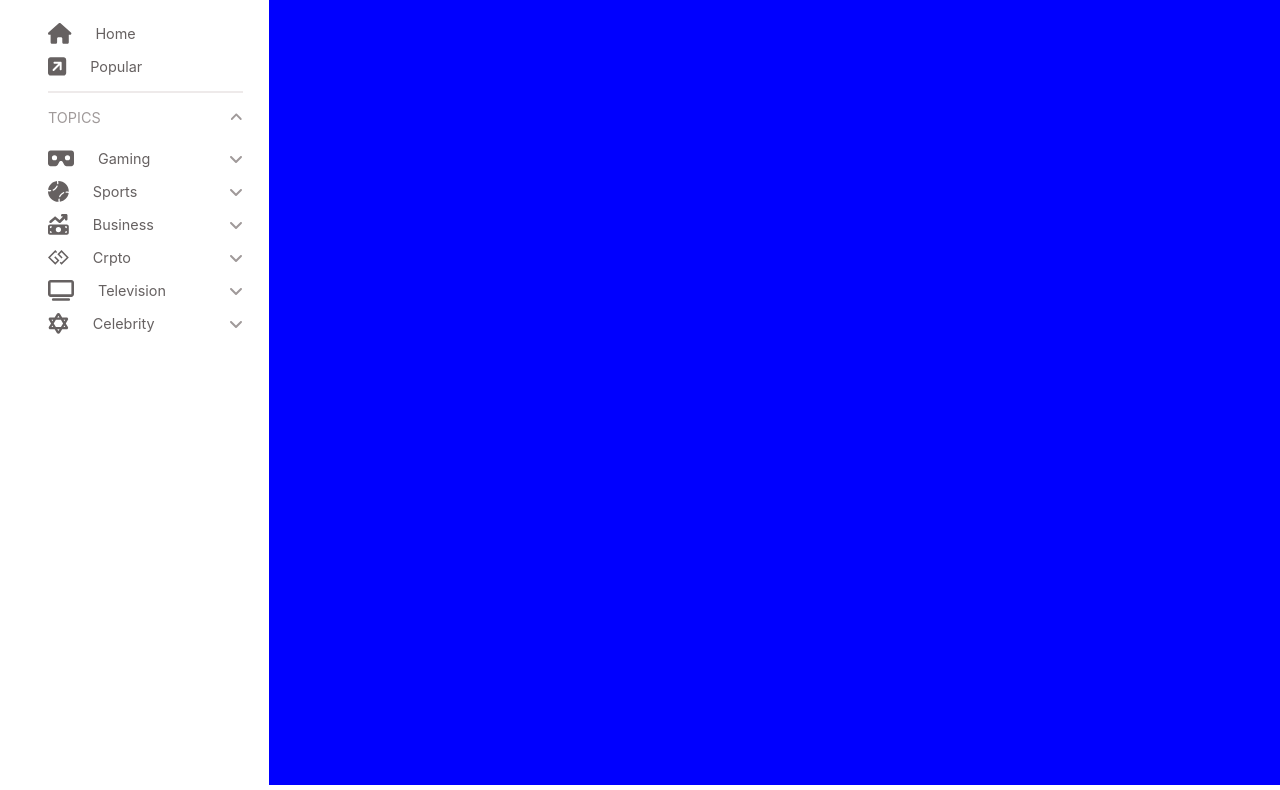
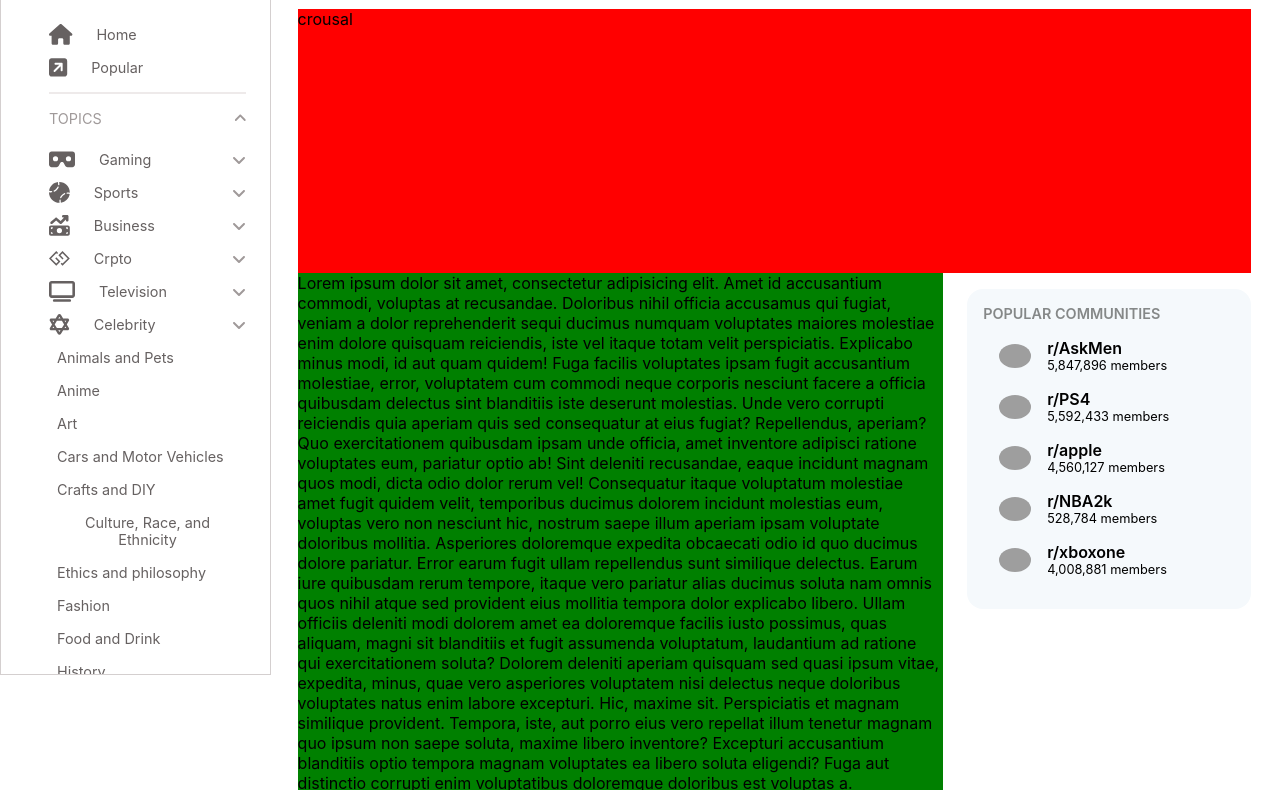
Before and after one commit to devsharma2208/Reddit-React-Clone---React-Project-2---m2j8eo3lwprp, a React app: page / in a window 1280 px wide. Shown: the part 80-870 px from the top of the page. Built offline with nearby package versions, Linux system fonts and the light colour scheme; grey boxes are pictures that could not be loaded.

Commit message:
add left side fixed content

```diff
--- a/src/components/Left_side_Bar/Left_side_Bar.css
+++ b/src/components/Left_side_Bar/Left_side_Bar.css
@@ -3,19 +3,21 @@
   display: grid;
   grid-template-columns: 2fr 8fr;
   grid-column-gap: 1rem;
-  height: 100vh;
+  /* height: 100vh; */
 }
 #leftSideBar_id::-webkit-scrollbar {
   width: 0.4rem;
 }
 .leftSide_bar {
+  position: sticky;
+  border: 0.015rem solid rgb(212, 207, 207);
   top: 4.08rem;
   /* background-color: aqua; */
   /* --scrollbarBG: #cfd8dc; */
   --thumbBG: #bcc0c3;
-  width: 77%;
-  position: sticky;
+  width: 78%;
   height: 78vh;
+  /* height: fit-content; */
   overflow-y: scroll;
   overflow-x: hidden;
   padding: 2rem 1.5rem 2rem 3rem;
@@ -30,11 +32,7 @@
   border-radius: 6px;
   border: 3px solid var(--scrollbarBG);
 }
-.right-side-bar {
-  background-color: blue;
-  /* height: 100vh; */
-  position: static;
-}
+
 .left-name-icons {
   display: flex;
   gap: 1rem;
--- a/src/components/Left_side_Bar/Left_side_Bar.jsx
+++ b/src/components/Left_side_Bar/Left_side_Bar.jsx
@@ -13,6 +13,7 @@ import {
 import { FontAwesomeIcon } from "@fortawesome/react-fontawesome";
 import React, { useState } from "react";
 import "./Left_side_Bar.css";
+import Right_side_bar from "../Right_side_bar/Right_side_bar";
 
 const Left_side_Bar = () => {
   const [topicsshow, setTopicsShow] = useState(true);
@@ -24,7 +25,7 @@ const Left_side_Bar = () => {
   const [celebrityShow, setCelebrityShow] = useState(false);
   return (
     <section className="main-container">
-      <div className="leftSide_bar" id="leftSideBar_id">
+      <aside className="leftSide_bar" id="leftSideBar_id">
         <div className="left-side-bar-top-content">
           <div className="left-name-icons">
             <FontAwesomeIcon className="icons-left-side" icon={faHouse} />
@@ -270,11 +271,181 @@ const Left_side_Bar = () => {
                   </div>
                 </div>
               )}
+              <div className="left-name-icons">
+                <p>Animals and Pets</p>
+              </div>
+              <div className="left-name-icons">
+                <p>Anime</p>
+              </div>
+              <div className="left-name-icons">
+                <p>Art</p>
+              </div>
+              <div className="left-name-icons">
+                <p>Cars and Motor Vehicles</p>
+              </div>
+              <div className="left-name-icons">
+                <p>Crafts and DIY</p>
+              </div>
+              <div className="left-name-icons">
+                <p>Culture, Race, and Ethnicity</p>
+              </div>
+              <div className="left-name-icons">
+                <p>Ethics and philosophy</p>
+              </div>
+              <div className="left-name-icons">
+                <p>Fashion</p>
+              </div>
+              <div className="left-name-icons">
+                <p>Food and Drink</p>
+              </div>
+              <div className="left-name-icons">
+                <p>History</p>
+              </div>
+              <div className="left-name-icons">
+                <p>Hobbies</p>
+              </div>
+              <div className="left-name-icons">
+                <p>Law</p>
+              </div>
+              <div className="left-name-icons">
+                <p>Learning and Education</p>
+              </div>
+              <div className="left-name-icons">
+                <p>Military</p>
+              </div>
+              <div className="left-name-icons">
+                <p>Movies</p>
+              </div>
+              <div className="left-name-icons">
+                <p>Music</p>
+              </div>
+              <div className="left-name-icons">
+                <p>Place</p>
+              </div>
+              <div className="left-name-icons">
+                <p>Pocasts and Streamers</p>
+              </div>
+              <div className="left-name-icons">
+                <p>Politics</p>
+              </div>
+              <div className="left-name-icons">
+                <p>Programming </p>
+              </div>
+              <div className="left-name-icons">
+                <p>Reading,Writing,and Literature</p>
+              </div>
+              <div className="left-name-icons">
+                <p>Religion and Spirituality</p>
+              </div>
+              <div className="left-name-icons">
+                <p>Science</p>
+              </div>
+              <div className="left-name-icons">
+                <p>Tabletop Games</p>
+              </div>
+              <div className="left-name-icons">
+                <p>Technology</p>
+              </div>
+              <div className="left-name-icons">
+                <p>Travel</p>
+              </div>
+              <div
+                className="left-topics"
+                onClick={() => {
+                  setTopicsShow((old) => {
+                    return !old;
+                  });
+                }}
+              >
+                {" "}
+                <p>RESOURES</p>
+                {topicsshow ? (
+                  <FontAwesomeIcon icon={faAngleUp} />
+                ) : (
+                  <FontAwesomeIcon icon={faAngleDown} />
+                )}
+              </div>
+              <div className="left-name-icons">
+                <p>About Reddit</p>
+              </div>
+              <div className="left-name-icons">
+                <p>Advertise</p>
+              </div>
+              <div className="left-name-icons">
+                <p>Help</p>
+              </div>
+              <div className="left-name-icons">
+                <p>Blog</p>
+              </div>
+              <div className="left-name-icons">
+                <p>Careers</p>
+              </div>
+              <div className="left-name-icons">
+                <p>Press</p>
+              </div>
             </div>
           )}
+          <div>
+            <div className="left-name-icons">
+              <p>Communities</p>
+            </div>
+            <div className="left-name-icons">
+              <p>Best of Reddit</p>
+            </div>
+            <div className="left-name-icons">
+              <p>Topics</p>
+            </div>
+          </div>
+          <div>
+            <div className="left-name-icons">
+              <p>Content Policy</p>
+            </div>
+            <div className="left-name-icons">
+              <p>Privacy Policy</p>
+            </div>
+            <div className="left-name-icons">
+              <p>User Agreement</p>
+            </div>
+          </div>
+          <div
+            className="left-topics"
+            onClick={() => {
+              setTopicsShow((old) => {
+                return !old;
+              });
+            }}
+          >
+            {" "}
+            <p>POPULAR POSTS</p>
+            {topicsshow ? (
+              <FontAwesomeIcon icon={faAngleUp} />
+            ) : (
+              <FontAwesomeIcon icon={faAngleDown} />
+            )}
+          </div>
+          <div>
+            <p>English / Global</p>
+          </div>
+          <div>
+            <p>Deutsch</p>
+          </div>
+          <div>
+            <p>Espanol</p>
+          </div>
+          <div>
+            <p>Francais</p>
+          </div>
+          <div>
+            <p>Italiano</p>
+          </div>
+          <div>
+            <p>Portugues</p>
+          </div>
         </div>
-      </div>
-      <div className="right-side-bar"></div>
+      </aside>
+      <main className="right-side-bar">
+        <Right_side_bar />
+      </main>
     </section>
   );
 };
--- /dev/null
+++ b/src/components/Right_side_bar/Right_side_bar.css
@@ -0,0 +1,58 @@
+.right-side-bar {
+  margin: 1.5rem 1.8rem;
+  /* background-color: blue; */
+  /* height: 200vh; */
+  position: static;
+}
+.right_side_bar_container {
+}
+.right_Side-crousal {
+  height: 33vh;
+  background: red;
+}
+.right_side_content {
+  display: grid;
+  grid-template-columns: 5fr 2.2fr;
+  grid-gap: 1.5rem;
+}
+.right_right_all_content {
+  background-color: green;
+  height: fit-content;
+
+  /* overflow-y: scroll; */
+  /* scrollbar-color: red; */
+}
+.right_side_popular_community {
+  position: sticky;
+  top: 5rem;
+  height: fit-content;
+  background-color: rgb(245, 249, 252);
+  margin: 1rem 0;
+  border-radius: 1rem;
+}
+.right-sird-content-fixed {
+  padding: 1rem;
+  > p {
+    font-size: 0.9rem;
+    font-weight: 600;
+    color: rgb(133, 136, 136);
+  }
+}
+.fixed-right-content-text-container {
+  margin: 1rem;
+}
+.fixed-right-content-text {
+  display: flex;
+  justify-content: flex-start;
+  align-items: center;
+  gap: 1rem;
+  margin: 1rem 0;
+}
+.single-user-content {
+  > div {
+    font-weight: 600;
+  }
+  > p {
+    font-size: 0.8rem;
+  }
+}
--- /dev/null
+++ b/src/components/Right_side_bar/Right_side_bar.jsx
@@ -0,0 +1,195 @@
+import React from "react";
+import "./Right_side_bar.css";
+
+const Right_side_bar = () => {
+  return (
+    <section className="right_side_bar_container">
+      <div className="right_Side-crousal">crousal</div>
+      <div className="right_side_content">
+        <div className="right_right_all_content">
+          <p>
+            Lorem ipsum dolor sit amet, consectetur adipisicing elit. Amet id
+            accusantium commodi, voluptas at recusandae. Doloribus nihil officia
+            accusamus qui fugiat, veniam a dolor reprehenderit sequi ducimus
+            numquam voluptates maiores molestiae enim dolore quisquam
+            reiciendis, iste vel itaque totam velit perspiciatis. Explicabo
+            minus modi, id aut quam quidem! Fuga facilis voluptates ipsam fugit
+            accusantium molestiae, error, voluptatem cum commodi neque corporis
+            nesciunt facere a officia quibusdam delectus sint blanditiis iste
+            deserunt molestias. Unde vero corrupti reiciendis quia aperiam quis
+            sed consequatur at eius fugiat? Repellendus, aperiam? Quo
+            exercitationem quibusdam ipsam unde officia, amet inventore adipisci
+            ratione voluptates eum, pariatur optio ab! Sint deleniti recusandae,
+            eaque incidunt magnam quos modi, dicta odio dolor rerum vel!
+            Consequatur itaque voluptatum molestiae amet fugit quidem velit,
+            temporibus ducimus dolorem incidunt molestias eum, voluptas vero non
+            nesciunt hic, nostrum saepe illum aperiam ipsam voluptate doloribus
+            mollitia. Asperiores doloremque expedita obcaecati odio id quo
+            ducimus dolore pariatur. Error earum fugit ullam repellendus sunt
+            similique delectus. Earum iure quibusdam rerum tempore, itaque vero
+            pariatur alias ducimus soluta nam omnis quos nihil atque sed
+            provident eius mollitia tempora dolor explicabo libero. Ullam
+            officiis deleniti modi dolorem amet ea doloremque facilis iusto
+            possimus, quas aliquam, magni sit blanditiis et fugit assumenda
+            voluptatum, laudantium ad ratione qui exercitationem soluta? Dolorem
+            deleniti aperiam quisquam sed quasi ipsum vitae, expedita, minus,
+            quae vero asperiores voluptatem nisi delectus neque doloribus
+            voluptates natus enim labore excepturi. Hic, maxime sit.
+            Perspiciatis et magnam similique provident. Tempora, iste, aut porro
+            eius vero repellat illum tenetur magnam quo ipsum non saepe soluta,
+            maxime libero inventore? Excepturi accusantium blanditiis optio
+            tempora magnam voluptates ea libero soluta eligendi? Fuga aut
+            distinctio corrupti enim voluptatibus doloremque doloribus est
+            voluptas a. Repudiandae dolorum perspiciatis mollitia voluptates
+            possimus ad accusamus aliquam iste aut sapiente, ipsam tenetur
+            aspernatur, quia ex vero illum in est soluta totam illo! Ipsum, quos
+            delectus rerum libero voluptatum molestiae ad earum distinctio
+            beatae dolor corporis ratione nostrum impedit illo repellat
+            exercitationem sint temporibus et commodi facilis at autem dolore
+            aliquid. Impedit incidunt, consectetur fugiat tenetur at sapiente.
+            Officiis, magni iste praesentium ipsam quaerat error assumenda!
+            Eaque aperiam consequuntur officiis dolore ullam harum! Vel placeat
+            consequuntur, veritatis, ipsam unde esse rem minus quaerat tempora
+            voluptatibus id amet eum omnis iste itaque, neque dignissimos
+            doloremque ut. Iusto est facilis dolores laborum magni nostrum quae
+            voluptate veritatis fuga, beatae, maiores deleniti ea consequatur
+            sed unde nobis necessitatibus cum quaerat non ab. Minima molestiae
+            iure officia possimus eligendi, voluptatum quae, incidunt deleniti
+            nobis amet velit placeat ullam quisquam, ipsum quod iste! At, ea
+            amet cupiditate vel aliquam nemo, consequatur deserunt veniam
+            recusandae doloribus quia corporis nihil ex iusto officia id ratione
+            reprehenderit maiores voluptates architecto officiis consequuntur
+            incidunt. Commodi officia consequuntur quisquam fuga quos doloribus
+            quas vitae porro, itaque laudantium dolorum. Ipsum doloremque, amet
+            nemo, magnam rem impedit laborum asperiores accusamus autem delectus
+            atque quos iste voluptatem fuga omnis molestias odit quasi velit id
+            quis consequatur pariatur beatae. Iste modi sunt at ipsa accusantium
+            iure totam iusto et voluptates non, quo vel minus, fugit accusamus
+            adipisci voluptas eveniet ex consectetur itaque! Nam quia aliquid
+            quos modi explicabo nihil voluptas tempore quisquam suscipit omnis
+            blanditiis ab dolore dolorum nesciunt quibusdam sequi aliquam unde,
+            iure corporis! Sunt pariatur esse totam harum ullam illum, sequi
+            debitis ipsa a nisi adipisci. Praesentium iusto quos consequuntur,
+            accusamus nihil perferendis architecto recusandae, illo assumenda,
+            numquam exercitationem quasi? Dolore molestias in magnam ipsum
+            laboriosam sit minus, sed similique, nemo ipsa placeat! Quia harum,
+            fugit deleniti nisi illum voluptatibus obcaecati ratione sunt
+            voluptate aliquam nesciunt earum quidem officiis sit. Saepe
+            asperiores similique soluta error suscipit earum cupiditate quidem
+            assumenda quis vel voluptates, explicabo hic, blanditiis in! Quidem
+            optio laboriosam natus consequatur quibusdam aperiam aut ab
+            voluptas, ea autem molestias ipsam eligendi veritatis numquam
+            dolorem nam. Temporibus aspernatur laudantium debitis tempore quia
+            quibusdam quas, consequuntur numquam nulla animi consequatur
+            consectetur. Quia rerum doloribus molestias eligendi asperiores eum
+            obcaecati porro laboriosam architecto nemo cumque facere veritatis,
+            fuga sapiente sunt nostrum illum fugit qui pariatur repellat at
+            velit quisquam necessitatibus. Modi eligendi pariatur minima
+            temporibus id! Voluptate recusandae dignissimos laudantium
+            consequatur itaque, repudiandae doloribus possimus voluptates nisi
+            quibusdam blanditiis quasi, animi maiores, dolore eaque vel fugiat
+            magnam ea minima cum atque quia rerum mollitia molestiae. Cumque rem
+            laborum reprehenderit atque laudantium delectus, nostrum fuga et, id
+            necessitatibus, quia porro. Dignissimos tempore magni ducimus, amet
+            esse expedita. Accusamus repellendus, quae numquam libero autem
+            aliquid alias saepe minus molestiae quasi, veritatis velit sed ea.
+            Rem numquam molestiae, omnis eos harum explicabo itaque aliquid
+            temporibus perspiciatis repudiandae ullam similique consequatur
+            corporis officia nisi voluptas dolorum non vitae magni quam
+            voluptatum. Placeat quas quaerat dolore perspiciatis illo amet at!
+            Ipsam omnis eveniet quaerat labore dolorum, eaque iste nisi culpa
+            distinctio, maxime inventore quo nemo! Possimus reiciendis enim iste
+            dicta blanditiis odio mollitia tenetur rem assumenda quia asperiores
+            quidem laboriosam iure cumque neque, ea est in harum quasi officia.
+            Dolorum deserunt vero in sunt cum totam dolor perferendis illo
+            sapiente nisi sed ratione magni, ab obcaecati veniam omnis
+            voluptatem, culpa adipisci ad exercitationem repellendus quod sequi?
+            Quo dolor, qui blanditiis magnam iusto perspiciatis repellendus
+            totam aliquam sit, dolores maxime velit voluptas cumque officia!
+            Eveniet cumque repudiandae, et exercitationem hic officiis
+            asperiores, voluptas explicabo provident tempora nihil dolore
+            accusantium deserunt earum dolorem voluptates facere tempore
+            quibusdam ipsum dolorum voluptate quasi quod qui. Odit, aut? Minima
+            laboriosam ut repellat unde eveniet labore non autem facere
+            doloribus, doloremque provident corporis dolor magni laudantium. Est
+            itaque, sit exercitationem error sapiente cum nesciunt voluptatum
+            debitis fuga maiores repellat dignissimos ab vel laudantium
+            provident unde nulla eius quod suscipit ipsum rerum ea vero facere.
+            Nisi corporis quaerat quod fugit veritatis facilis. Sequi, quos sunt
+            doloribus unde assumenda ducimus modi ea molestias incidunt commodi!
+            Velit adipisci unde porro dignissimos, consequuntur corrupti,
+            excepturi quis numquam, voluptatum eveniet eum! Ex odio, sit error
+            exercitationem tempora soluta, ipsum minus voluptatibus voluptate a
+            modi non dolor dolorum vitae earum rerum veniam eos suscipit!
+            Consequuntur fugit est nihil id quae, saepe itaque temporibus
+            accusamus incidunt expedita, voluptatibus optio alias a!
+          </p>
+        </div>
+        <div className="right_side_popular_community">
+          <div className="right-sird-content-fixed">
+            <p>POPULAR COMMUNITIES</p>
+            <div className="fixed-right-content-text-container">
+              <div className="fixed-right-content-text">
+                <img
+                  src="https://styles.redditmedia.com/t5_2s30g/styles/communityIcon_wpxjh8fuvcw51.png"
+                  alt="men"
+                  style={{ width: "2rem", borderRadius: "50%" }}
+                />
+                <div className="single-user-content">
+                  <div>r/AskMen</div>
+                  <p>5,847,896 members</p>
+                </div>
+              </div>
+              <div className="fixed-right-content-text">
+                <img
+                  src="https://styles.redditmedia.com/t5_2rrlp/styles/communityIcon_06pablpo0le21.png"
+                  alt="men"
+                  style={{ width: "2rem", borderRadius: "50%" }}
+                />
+                <div className="single-user-content">
+                  <div>r/PS4</div>
+                  <p>5,592,433 members</p>
+                </div>
+              </div>
+              <div className="fixed-right-content-text">
+                <img
+                  src="https://styles.redditmedia.com/t5_2qh1f/styles/communityIcon_26udmxwqbrwb1.png"
+                  alt="men"
+                  style={{ width: "2rem", borderRadius: "50%" }}
+                />
+                <div className="single-user-content">
+                  <div>r/apple</div>
+                  <p>4,560,127 members</p>
+                </div>
+              </div>
+              <div className="fixed-right-content-text">
+                <img
+                  src="https://styles.redditmedia.com/t5_2s84e/styles/communityIcon_g8xlzjxvilbb1.jpg?format=pjpg&s=904e57327bdb1e8dad5b23a60fbe9344e48719a6"
+                  alt="men"
+                  style={{ width: "2rem", borderRadius: "50%" }}
+                />
+                <div className="single-user-content">
+                  <div>r/NBA2k</div>
+                  <p>528,784 members</p>
+                </div>
+              </div>
+              <div className="fixed-right-content-text">
+                <img
+                  src="https://styles.redditmedia.com/t5_2xbci/styles/communityIcon_32btum6062v91.png"
+                  alt="men"
+                  style={{ width: "2rem", borderRadius: "50%" }}
+                />
+                <div className="single-user-content">
+                  <div>r/xboxone</div>
+                  <p>4,008,881 members</p>
+                </div>
+              </div>
+            </div>
+          </div>
+        </div>
+      </div>
+    </section>
+  );
+};
+
+export default Right_side_bar;
```
